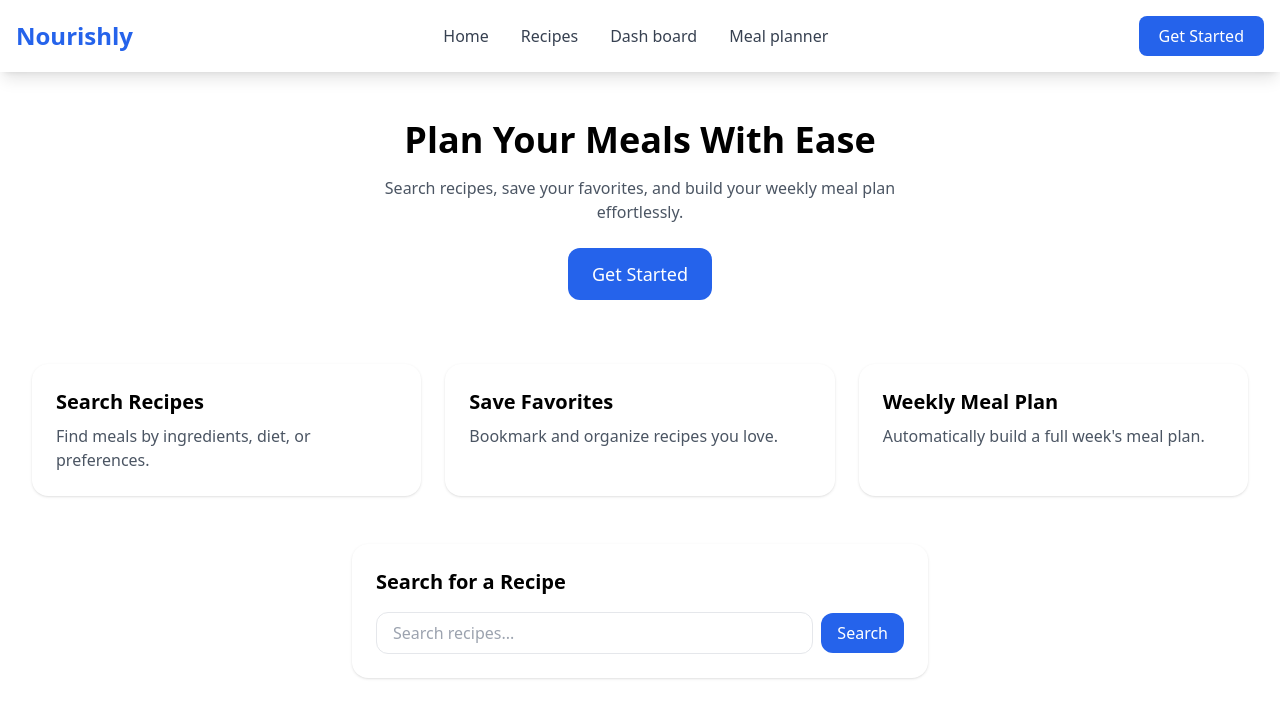
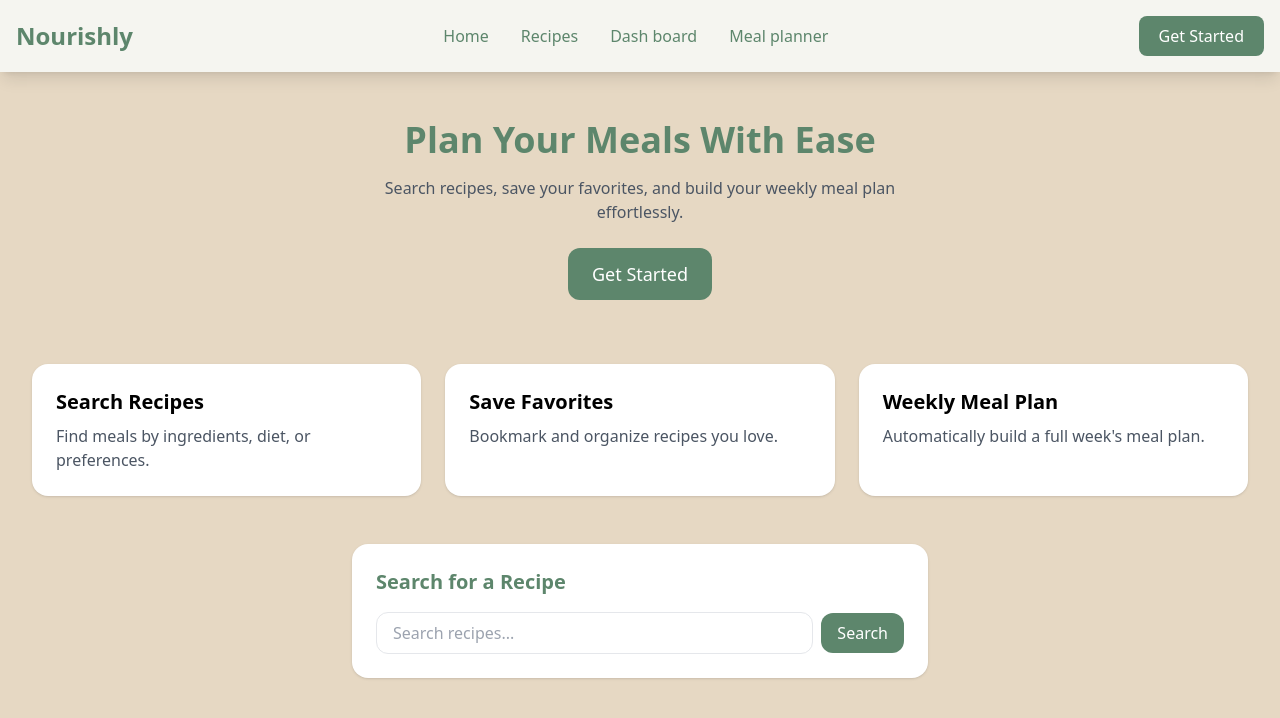
Before and after one commit to cs041-mealplanner/CS041-meal-planning-app, a React (Vite) app in the folder client/: page / in a window 1280 px wide. Shown: the top 718 px of the page. Built offline with nearby package versions, Linux system fonts and the light colour scheme.

Commit message:
style: color palette change

```diff
--- a/client/src/components/ListsPanel.jsx
+++ b/client/src/components/ListsPanel.jsx
@@ -53,8 +53,8 @@ export default function ListsPanel() {
                 <button
                     onClick={() => setActiveTab("grocery")}
                     className={`px-4 py-2 font-medium ${activeTab === "grocery"
-                            ? "border-b-2 border-blue-600"
-                            : "text-gray-500"
+                        ? "border-b-2 border-primary"
+                        : "text-gray-500"
                         }`}
                 >
                     Grocery List
@@ -63,8 +63,8 @@ export default function ListsPanel() {
                 <button
                     onClick={() => setActiveTab("recipes")}
                     className={`px-4 py-2 font-medium ${activeTab === "recipes"
-                            ? "border-b-2 border-blue-600"
-                            : "text-gray-500"
+                        ? "border-b-2 border-blue-600"
+                        : "text-gray-500 hover:brightness-50 transition"
                         }`}
                 >
                     Recipe List
@@ -82,12 +82,12 @@ export default function ListsPanel() {
                             ? setGroceryInput(e.target.value)
                             : setRecipeInput(e.target.value)
                     }
-                    className="border p-2 rounded-lg w-full"
+                    className="border p-2 rounded-lg w-full "
                 />
 
                 <button
                     onClick={handleAddItem}
-                    className="bg-blue-600 text-white px-4 rounded-lg"
+                    className="bg-primary text-white px-4 rounded-lg hover:brightness-110 transition"
                 >
                     Add
                 </button>
--- a/client/src/components/Navbar.jsx
+++ b/client/src/components/Navbar.jsx
@@ -1,28 +1,28 @@
 import { Link } from "react-router-dom";
 export default function Header() {
     return (
-        <header className="w-full bg-white shadow-lg">
+        <header className="w-full bg-headerbg shadow-lg">
             <nav className="max-w-7xl mx-auto flex items-center justify-between p-4">
                 {/* Title and logo */}
-                <div className="text-2xl font-bold text-blue-600">
+                <div className="text-2xl font-bold text-primary">
                     Nourishly
                 </div>
 
                 {/* Navigation links */}
-                <ul className="hidden md:flex space-x-8 text-gray-700 font-medium">
-                    <li><Link to="/" className="hover:text-blue-600">Home</Link></li>
-                    <li><Link to="#recipes" className="hover:text-blue-600">Recipes</Link></li>
-                    <li><Link to="/dashboard" className="hover:text-blue-600">Dash board</Link></li>
-                    <li><Link to="#mealplanner" className="hover:text-blue-600">Meal planner</Link></li>
+                <ul className="hidden md:flex space-x-8 font-medium">
+                    <li><Link to="/" className="text-primary hover:brightness-125">Home</Link></li>
+                    <li><Link to="#recipes" className="text-primary hover:brightness-125">Recipes</Link></li>
+                    <li><Link to="/dashboard" className="text-primary hover:brightness-125">Dash board</Link></li>
+                    <li><Link to="#mealplanner" className="text-primary hover:brightness-125">Meal planner</Link></li>
                 </ul>
 
                 {/* Login */}
-                <button className="hidden md:block bg-blue-600 text-white px-5 py-2 rounded-lg hover:bg-blue-700 transition">
+                <button className="hidden md:block bg-primary text-white px-5 py-2 rounded-lg hover:brightness-110 transition">
                     Get Started
                 </button>
 
                 {/* Mobile menu icon */}
-                <div className="md:hidden text-3xl">
+                <div className="md:hidden text-3xl text-primary">
                     ☰
                 </div>
             </nav>
--- a/client/src/components/WeeklyCalendar.jsx
+++ b/client/src/components/WeeklyCalendar.jsx
@@ -25,7 +25,7 @@ export default function WeeklyCalendar() {
             <div className="flex justify-between items-center mb-4">
                 <button
                     onClick={prevWeek}
-                    className="px-3 py-1 bg-gray-200 rounded-lg hover:bg-gray-300"
+                    className="px-3 py-1 bg-white rounded-lg hover:brightness-110 transition"
                 >
                     ←
                 </button>
@@ -36,7 +36,7 @@ export default function WeeklyCalendar() {
 
                 <button
                     onClick={nextWeek}
-                    className="px-3 py-1 bg-gray-200 rounded-lg hover:bg-gray-300"
+                    className="px-3 py-1 bg-white rounded-lg hover:brightness-110 transition"
                 >
                     →
                 </button>
@@ -49,15 +49,15 @@ export default function WeeklyCalendar() {
                         key={day}
                         className={`p-4 border rounded-xl text-center transition
               ${day.format("YYYY-MM-DD") === today
-                                ? "bg-blue-100 border-blue-500"
-                                : "bg-gray-50"}
+                                ? "bg-blue-100 border-primary"
+                                : "bg-blue-100 "}
             `}
                     >
                         <div className="font-semibold">{day.format("ddd")}</div>
                         <div className="text-2xl">{day.format("D")}</div>
 
                         {/* Placeholder meal area */}
-                        <div className="mt-2 text-sm text-gray-400 italic">
+                        <div className="mt-2 text-sm text-primary italic">
                             (meals here)
                         </div>
                     </div>
--- a/client/src/index.css
+++ b/client/src/index.css
@@ -1,3 +1,7 @@
 @tailwind base;
 @tailwind components;
 @tailwind utilities;
+
+body {
+    @apply bg-secondarybg
+}
--- a/client/src/pages/Home.jsx
+++ b/client/src/pages/Home.jsx
@@ -2,16 +2,16 @@ import FeatureCard from "../components/FeatureCard";
 
 export default function Home() {
     return (
-        <div className="px-8 py-12">
+        <div className="px-8 py-12 bg-main min-h-screen">
 
             {/* HERO SECTION */}
             <section className="text-center mb-16">
-                <h1 className="text-4xl font-bold mb-4">Plan Your Meals With Ease</h1>
+                <h1 className="text-4xl font-bold mb-4 text-primary">Plan Your Meals With Ease</h1>
                 <p className="text-gray-600 max-w-xl mx-auto">
                     Search recipes, save your favorites, and build your weekly meal plan effortlessly.
                 </p>
 
-                <button className="mt-6 bg-blue-600 text-white px-6 py-3 rounded-xl text-lg hover:bg-blue-700">
+                <button className="mt-6 bg-primary text-white px-6 py-3 rounded-xl text-lg hover:brightness-110 transition">
                     Get Started
                 </button>
             </section>
@@ -34,16 +34,16 @@ export default function Home() {
 
             {/* SEARCH BAR BELOW CARDS */}
             <section className="max-w-xl mx-auto bg-white shadow rounded-2xl p-6">
-                <h2 className="text-xl font-semibold mb-4">Search for a Recipe</h2>
+                <h2 className="text-xl font-semibold mb-4 text-primary">Search for a Recipe</h2>
 
                 <div className="flex items-center gap-2">
                     <input
                         type="text"
                         placeholder="Search recipes..."
-                        className="w-full px-4 py-2 border rounded-xl focus:outline-none focus:ring focus:ring-blue-300"
+                        className="w-full px-4 py-2 border rounded-xl focus:outline-none focus:ring focus:ring-primary"
                     />
 
-                    <button className="bg-blue-600 text-white px-4 py-2 rounded-xl hover:bg-blue-700 transition">
+                    <button className="bg-primary text-white px-4 py-2 rounded-xl hover:brightness-110 transition">
                         Search
                     </button>
                 </div>
--- a/client/tailwind.config.js
+++ b/client/tailwind.config.js
@@ -5,7 +5,14 @@ export default {
     "./src/**/*.{js,jsx,ts,tsx}",
   ],
   theme: {
-    extend: {},
+    extend: {
+      colors: {
+        primary: "#5D866C",
+        mainbg: "#C2A68C",
+        secondarybg: "#E6D8C3",
+        headerbg: "#F5F5F0",
+      }
+    },
   },
   plugins: [],
 }
```
